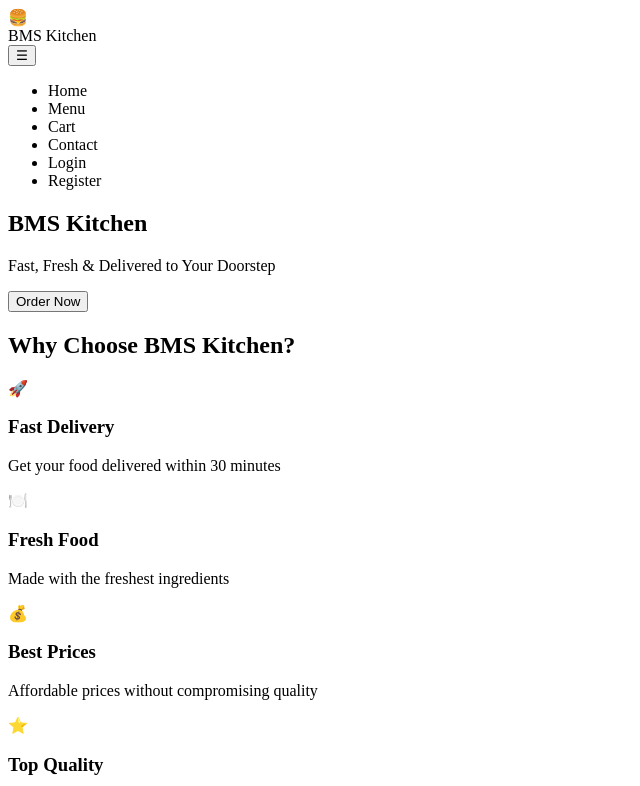
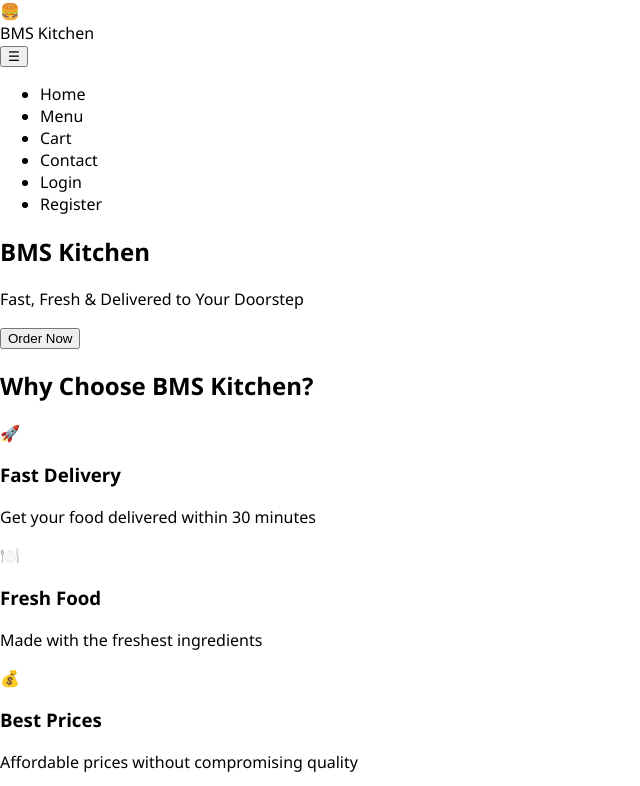
Before and after one commit to shadow1264/freshbite-delivery, a website built with Vite: page index.html in a window 1280 px wide. Shown: the top 786 px of the page, without its empty margins (0-640 px from the left). Built offline with nearby package versions, Linux system fonts and the light colour scheme.

Commit message:
Enhance performance with CSS preload and fallback styles
Added preload link for CSS and fallback styles in case of loading failure.

```diff
--- a/index.html
+++ b/index.html
@@ -24,6 +24,10 @@
     <link rel="icon" type="image/png" sizes="16x16" href="https://i.ibb.co/HLfD5wgf/dualite-favicon.png" />
     <link rel="canonical" href="https://bms-kitchen.netlify.app" />
 
+    <!-- Preload CSS for better performance -->
+    <link rel="preload" href="./style.css" as="style">
+    <link rel="stylesheet" href="./style.css">
+
     <script type="application/ld+json">
       {
         "@context": "https://schema.org",
@@ -41,6 +45,13 @@
     </script>
 
     <style>
+      /* Basic fallback styles in case CSS fails to load */
+      body {
+        margin: 0;
+        padding: 0;
+        font-family: 'Segoe UI', Tahoma, Geneva, Verdana, sans-serif;
+      }
+
       /* Real-time notification styles */
       .real-time-notification {
         position: fixed;
```
